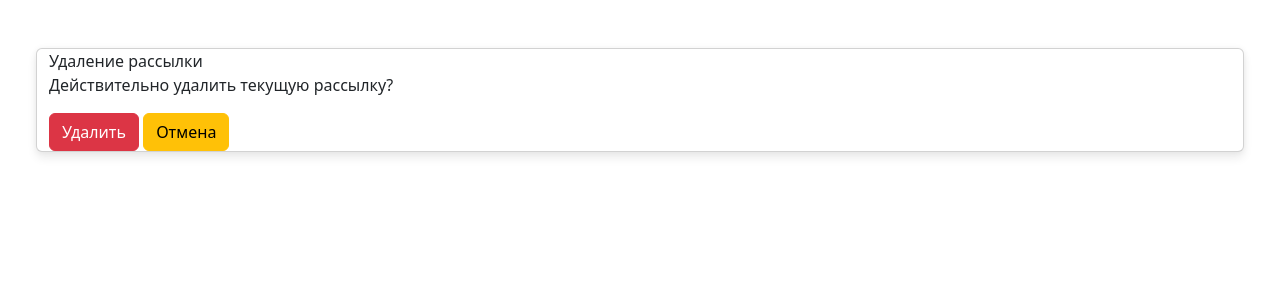
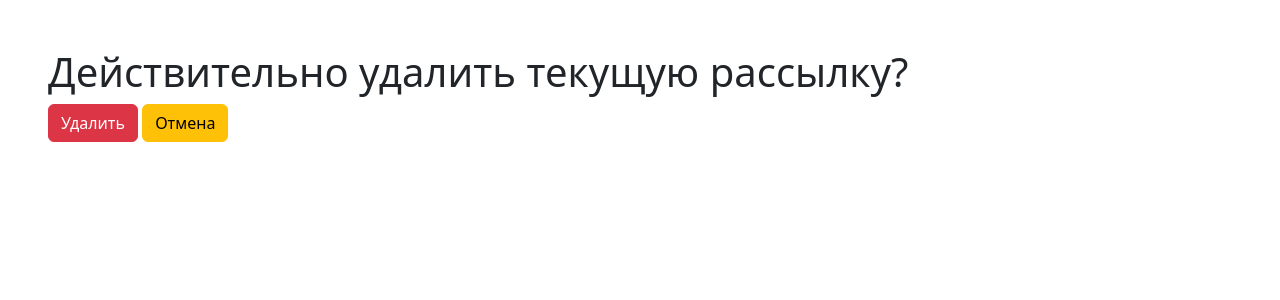
Before and after one commit to GamaRayL/skychimp, a Django app: page /mailings/1/delete/ in a window 1280 px wide. Shown: the part 79-379 px from the top of the page. Run offline with Django 5.2, Linux system fonts and the light colour scheme; a user stored in the database is signed in; tables that the repository leaves empty hold one stand-in row (values such as "Sample post"); parts of the project's set-up code (start-up, migrations or seed data) failed here and were passed over; some libraries are stand-ins or nearby versions.

Commit message:
Изменение стилей шаблона

```diff
--- a/main/templates/main/mailing_confirm_delete.html
+++ b/main/templates/main/mailing_confirm_delete.html
@@ -2,16 +2,11 @@
 
 {% block content %}
     <form method="post" class="row">
-        <div class="card">
-            <div class="card_header">
-                Удаление рассылки
-            </div>
-            <div class="card_body">
-                {% csrf_token %}
-                <p>Действительно удалить текущую рассылку?</p>
-                <button class="btn btn-danger" type="submit">Удалить</button>
-                <a href="{% url 'main:mailing' object.pk %}" class="btn btn-warning">Отмена</a>
-            </div>
-        </div>
+      {% csrf_token %}
+      <h1 class="display-6">Действительно удалить текущую рассылку?</h1>
+      <div>
+        <button class="btn btn-danger" type="submit">Удалить</button>
+        <a href="{% url 'main:mailing' object.pk %}" class="btn btn-warning">Отмена</a>
+      </div>
     </form>
 {% endblock %}
--- a/main/urls.py
+++ b/main/urls.py
@@ -10,7 +10,7 @@ app_name = MainConfig.name
 urlpatterns = [
     path('', IndexView.as_view(), name='home'),
     path('logs/', cache_page(60)(LogListView.as_view()), name='logs'),
-    path('mailings/', cache_page(60)(MailingListView.as_view()), name='mailings'),
+    path('mailings/', MailingListView.as_view(), name='mailings'),
     path('mailings/<int:pk>/', MailingDetailView.as_view(), name='mailing'),
     path('mailings/create/', MailingCreateView.as_view(), name='mailing_create'),
     path('mailings/<int:pk>/update/', MailingUpdateView.as_view(), name='mailing_update'),
```
